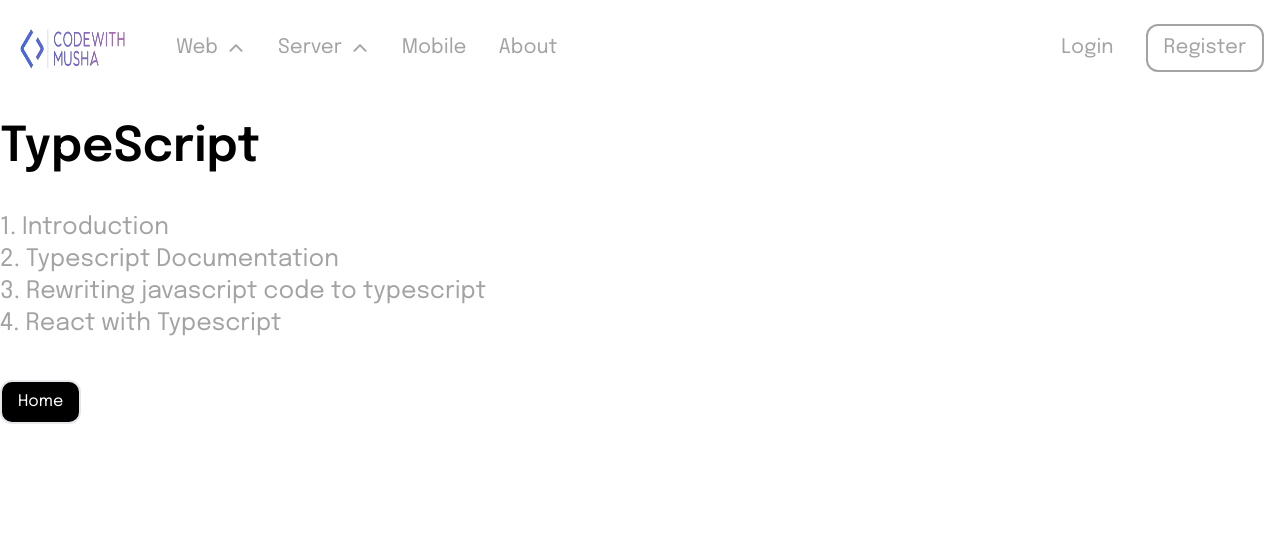
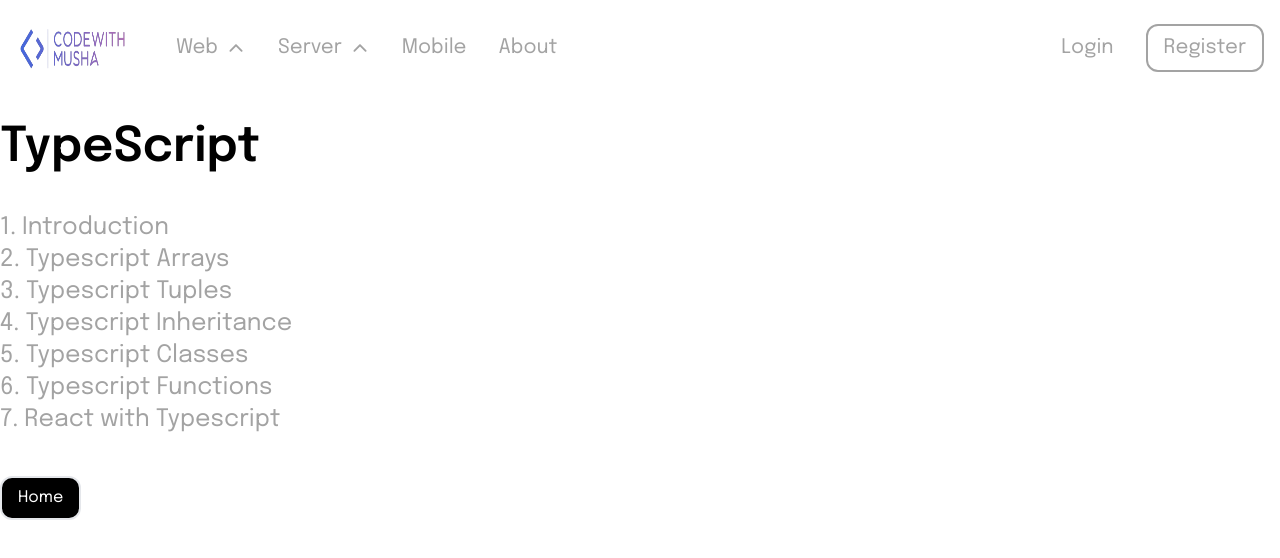
Before and after one commit to Musha02/WDAT-Syllabus-Application, a Next.js app: page /typescript in a window 1280 px wide. Shown: the top 558 px of the page. Built offline with nearby package versions, Linux system fonts and the light colour scheme.

Commit message:
Updated files name

```diff
--- a/src/app/typescript/page.tsx
+++ b/src/app/typescript/page.tsx
@@ -16,9 +16,12 @@ export default function NextJs() {
           </Balancer>
           <Balancer>
             <h2 className=" text-neutral-400 md:max-w-[700px] md:text-2xl hover:text-black/90">1. <Link href="/typescript/introduction">Introduction</Link></h2>
-            <h2 className=" text-neutral-400 md:max-w-[700px] md:text-2xl hover:text-black/90">2. <Link href="/typescript/introduction">Typescript Documentation</Link></h2>
-            <h2 className=" text-neutral-400 md:max-w-[700px] md:text-2xl hover:text-black/90">3. <Link href="/typescript/introduction">Rewriting javascript code to typescript</Link></h2>
-            <h2 className=" text-neutral-400 md:max-w-[700px] md:text-2xl hover:text-black/90">4. <Link href="/typescript/introduction">React with Typescript</Link></h2>
+            <h2 className=" text-neutral-400 md:max-w-[700px] md:text-2xl hover:text-black/90">2. <Link href="/typescript/arrays">Typescript Arrays</Link></h2>
+            <h2 className=" text-neutral-400 md:max-w-[700px] md:text-2xl hover:text-black/90">3. <Link href="/typescript/tuples">Typescript Tuples</Link></h2>
+            <h2 className=" text-neutral-400 md:max-w-[700px] md:text-2xl hover:text-black/90">4. <Link href="/typescript/inheritance">Typescript Inheritance </Link></h2>
+            <h2 className=" text-neutral-400 md:max-w-[700px] md:text-2xl hover:text-black/90">5. <Link href="/typescript/classes">Typescript Classes</Link></h2>
+            <h2 className=" text-neutral-400 md:max-w-[700px] md:text-2xl hover:text-black/90">6. <Link href="/typescript/functions">Typescript Functions</Link></h2>
+            <h2 className=" text-neutral-400 md:max-w-[700px] md:text-2xl hover:text-black/90">7. <Link href="/typescript/react-with-ts">React with Typescript</Link></h2>
             </Balancer>
             <Link href="/" className="border-balck  w-fit rounded-xl border-2 bg-black px-4 py-2  text-white transition-all hover:border-black hover:bg-black hover:bg-transparent  hover:text-black/90">
               Home
```
